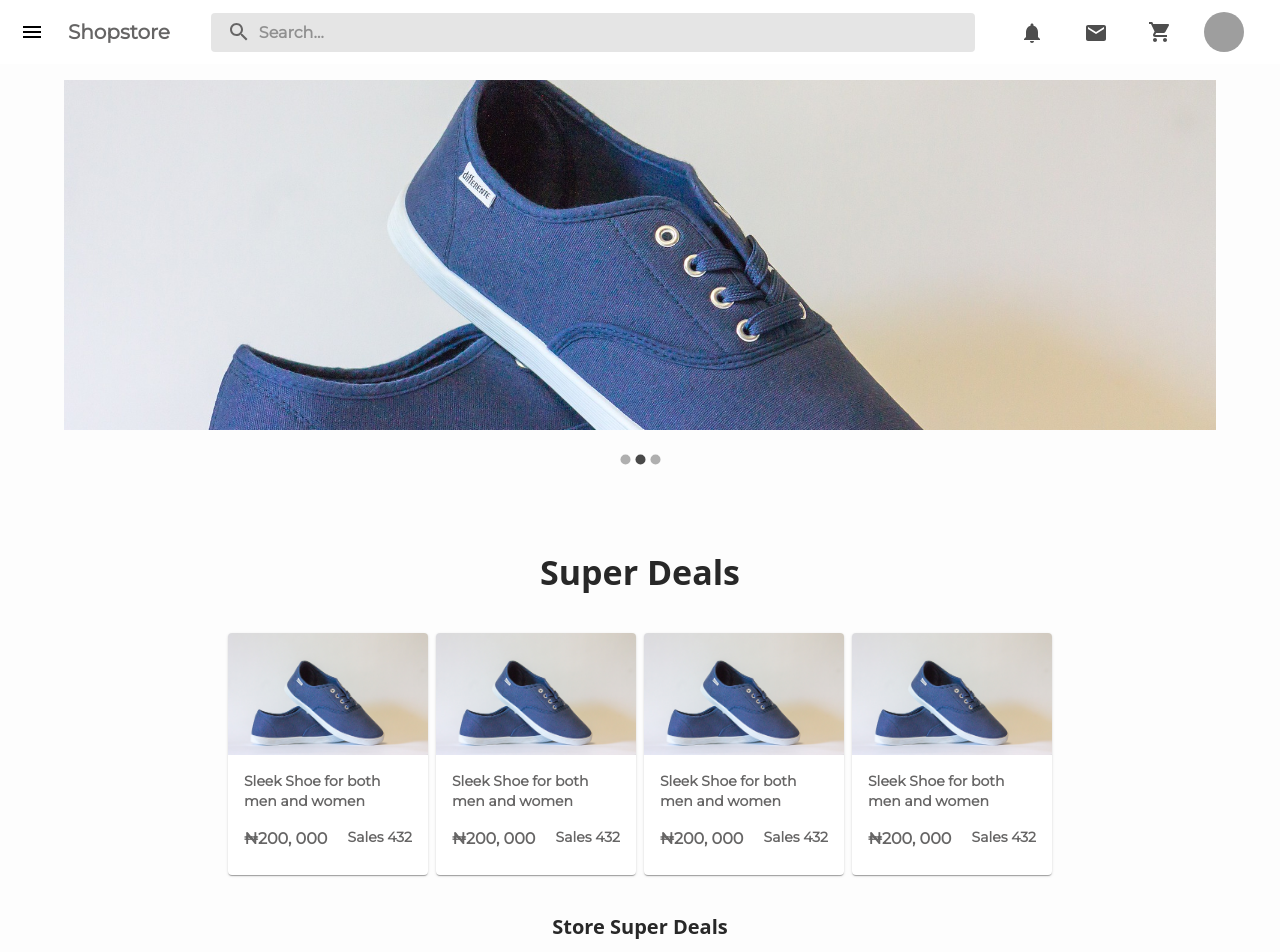
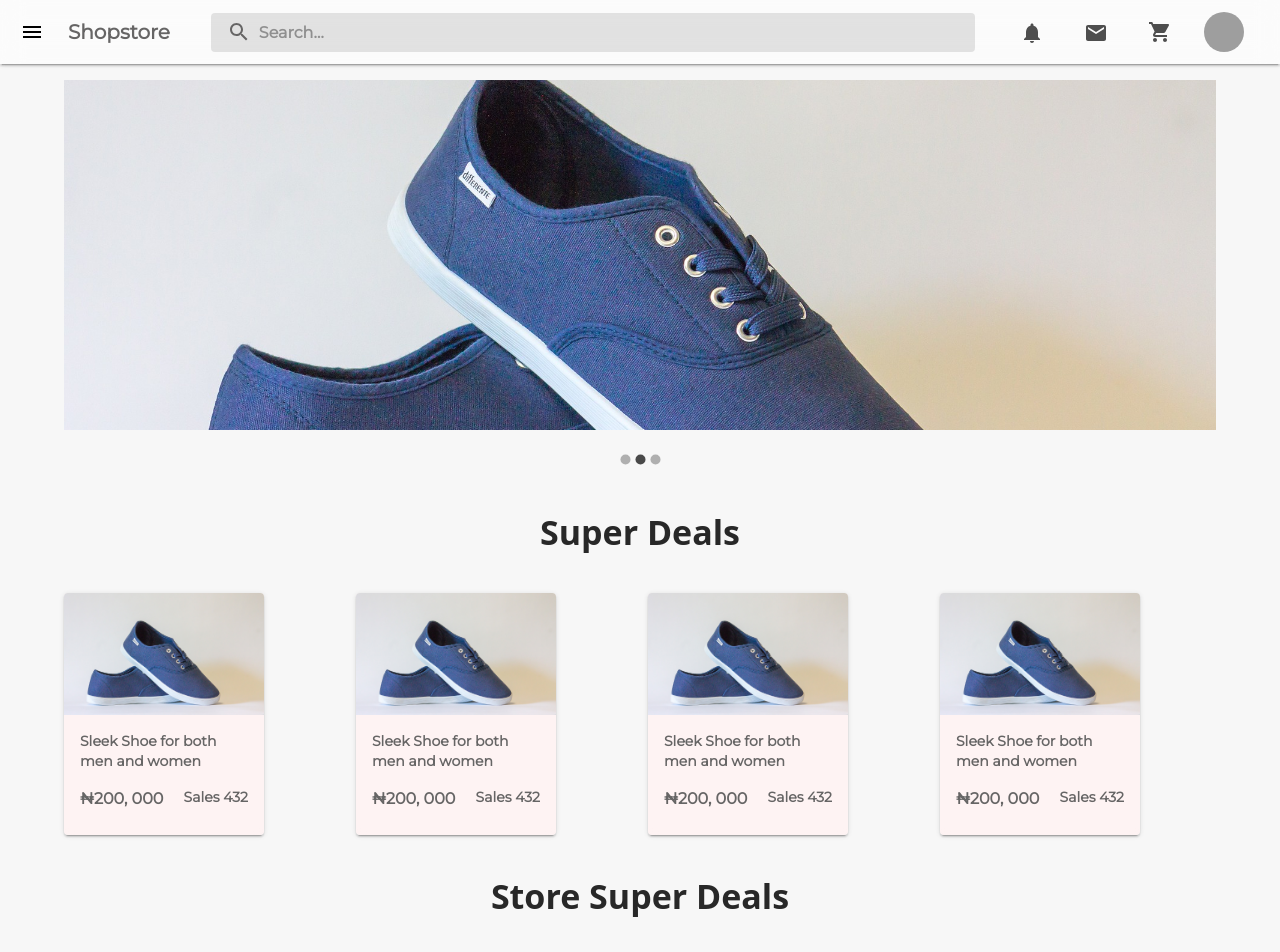
Before and after one commit to devsammyy/shopstore, a React (Vite) app: page / in a window 1280 px wide. Shown: the top 952 px of the page. Built offline with nearby package versions, Linux system fonts and the light colour scheme; grey boxes are pictures that could not be loaded.

Commit message:
implement glassmorphism effect

```diff
--- a/src/App.css
+++ b/src/App.css
@@ -7,5 +7,5 @@ main {
 }
 
 body {
-  background-color: #fdfdfd !important;
+  background-color: #f7f7f7 !important;
 }
--- a/src/App.tsx
+++ b/src/App.tsx
@@ -10,12 +10,9 @@ const App = () => {
   return (
     <>
       <CssBaseline />
-
       <Header />
-
       <ImageSlider />
       <Card />
-
       <Footer />
     </>
   );
--- a/src/components/Header/Header.tsx
+++ b/src/components/Header/Header.tsx
@@ -28,8 +28,12 @@ export default function Header() {
       <CssBaseline />
       <AppBar
         component="nav"
-        sx={{ background: "#fff", color: "#666565" }}
-        elevation={0.5}
+        sx={{
+          background: "rgba(255, 255, 255, 0.5)",
+          color: "#666565",
+          backdropFilter: "blur(12px)",
+        }}
+        elevation={2}
       >
         <Toolbar>
           <IconButton
--- a/src/components/Items/Card.tsx
+++ b/src/components/Items/Card.tsx
@@ -4,7 +4,11 @@ import SingleCard from "./SingleCard";
 
 const Card = () => {
   return (
-    <Container sx={{ marginY: "5rem" }}>
+    <Container
+      sx={{
+        marginY: "2rem",
+      }}
+    >
       <Typography
         variant="h4"
         color="#282828"
@@ -17,17 +21,17 @@ const Card = () => {
       >
         Super Deals
       </Typography>
-      <Grid container spacing={1} sx={{ placeContent: "center" }}>
-        <Grid item>
+      <Grid container spacing={2} sx={{ placeContent: "center" }}>
+        <Grid item md={3}>
           <SingleCard />
         </Grid>
-        <Grid item>
+        <Grid item md={3}>
           <SingleCard />
         </Grid>
-        <Grid item>
+        <Grid item md={3}>
           <SingleCard />
         </Grid>
-        <Grid item>
+        <Grid item md={3}>
           <SingleCard />
         </Grid>
       </Grid>
@@ -38,7 +42,6 @@ const Card = () => {
           fontFamily: "Open sans",
           fontWeight: "700",
           my: 5,
-          fontSize: { md: "20px" },
           textAlign: "center",
         }}
       >
--- a/src/components/Items/SingleCard.tsx
+++ b/src/components/Items/SingleCard.tsx
@@ -23,7 +23,14 @@ export default function SingleCard() {
       sx={{ textAlign: "unset" }}
       onClick={() => dispatch(increment())}
     >
-      <Card sx={{ width: { sm: "200px" } }} elevation={1}>
+      <Card
+        sx={{
+          width: { sm: "200px" },
+          backdropFilter: "blur(5px)",
+          background: "rgba(255, 242, 242, 0.8)",
+        }}
+        elevation={2}
+      >
         <CardMedia component="img" image={img2} alt="Paella dish" />
         <CardContent>
           <Typography
--- a/src/main.tsx
+++ b/src/main.tsx
@@ -9,7 +9,6 @@ import store from "./store";
 const THEME = createTheme({
   typography: {
     fontFamily: `"Montserrat", sans-serif`,
-    fontSize: 14,
     fontWeightLight: 700,
     fontWeightRegular: 700,
     fontWeightMedium: 700,
```
